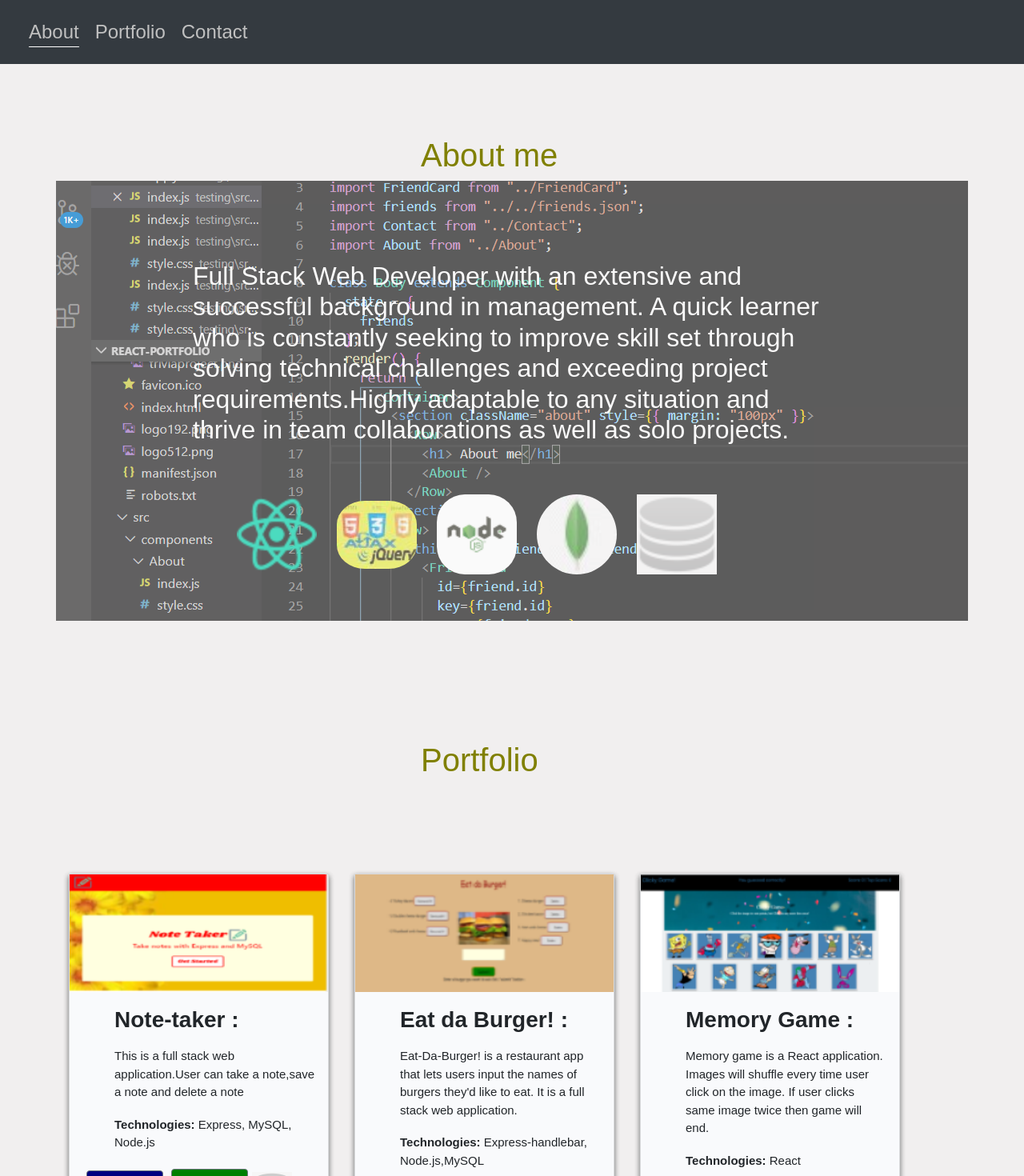
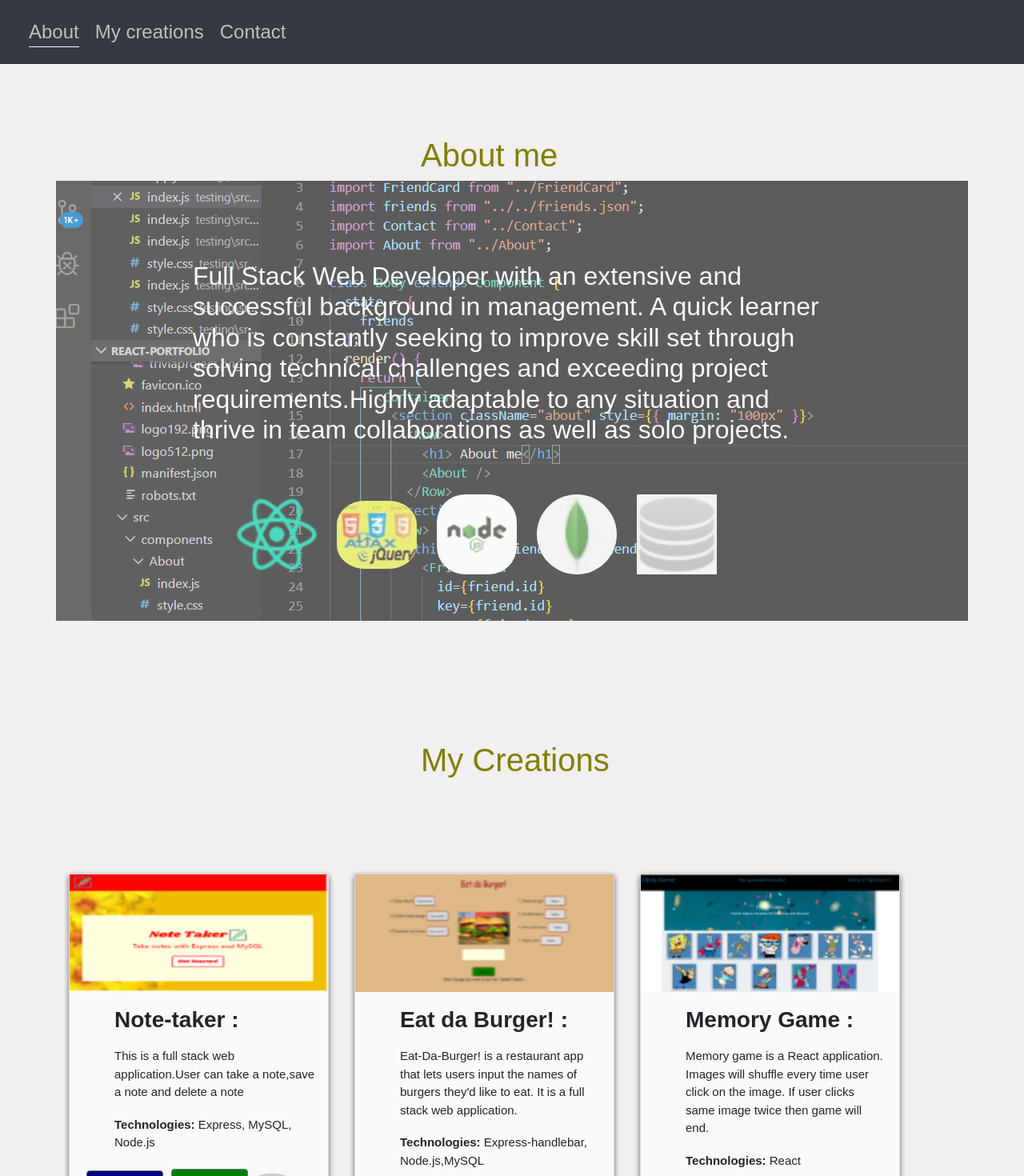
Before and after one commit to anish732/React-portfolio, a React (Create React App) app: page / in a window 1280 px wide. Shown: the top 1470 px of the page at 80% size. Built offline with nearby package versions, Linux system fonts and the light colour scheme.

Commit message:
change title

```diff
--- a/src/components/Body/index.js
+++ b/src/components/Body/index.js
@@ -19,7 +19,7 @@ class Body extends Component {
           </Row>
         </section>
         <Row>
-          <h1 className="portfoio"> Portfolio</h1>
+          <h1 className="portfoio"> My Creations </h1>
         </Row>
         <Row>
           {this.state.friends.map(friend => (
--- a/src/components/Navbar/index.js
+++ b/src/components/Navbar/index.js
@@ -29,7 +29,7 @@ class Navbar extends Component {
           offset={-300}
           duration={500}
         >
-          Portfolio
+          My creations
         </Link>
         <Link
           className="me"
--- a/src/components/Navbar/style.css
+++ b/src/components/Navbar/style.css
@@ -17,4 +17,5 @@
 }
 .navbar > .active {
   border-bottom: 1px solid white;
+  color: cadetblue;
 }
```
